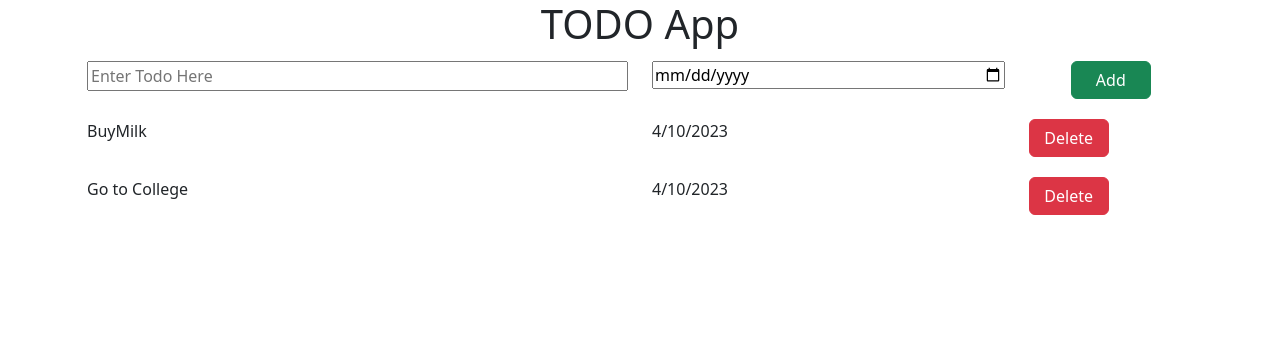
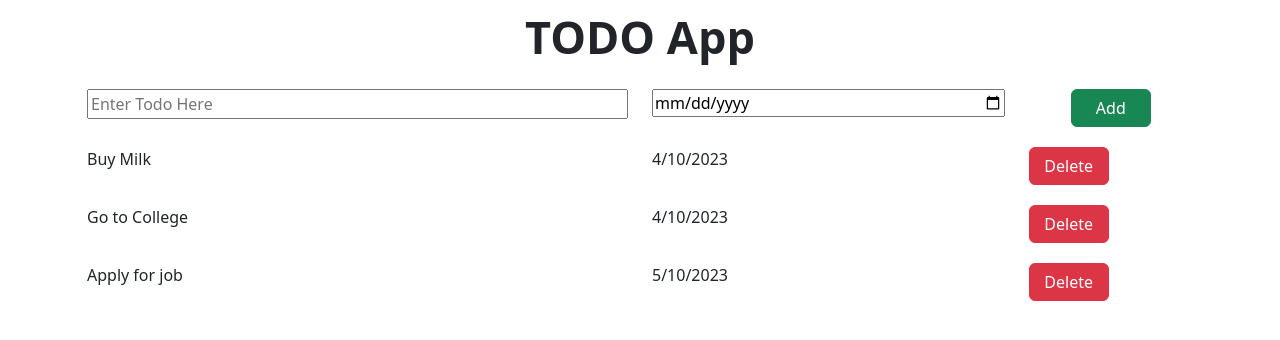
Before and after one commit to Riteshk229/React-and-Redux, a React (Vite) app: page / in a window 1280 px wide. Shown: the top 340 px of the page. Built offline with nearby package versions, Linux system fonts and the light colour scheme.

Commit message:
passed props and styled with CSS modules

```diff
--- a/src/App.css
+++ b/src/App.css
@@ -5,18 +5,8 @@
   text-align: center;
 } */
 
-h1 {
-  font-weight: 700;
-  font-size: 45px;
-  margin: 10px;
-  margin-bottom: 20px;
-}
-
 input {
   width: 100%;
-}
-.items-container {
-  text-align: left;
 }
 
 .mRow {
--- a/src/App.jsx
+++ b/src/App.jsx
@@ -1,17 +1,27 @@
 import "./App.css";
 import AppName from "./components/AppName";
 import AddTodo from "./components/AddTodo";
-import TodoItem1 from "./components/TodoItem1";
-import TodoItem2 from "./components/TodoItem2";
+import TodoItems from "./components/TodoItems";
 function App() {
+  const todoItems = [
+    {
+      name: "Buy Milk",
+      dueDate: "4/10/2023",
+    },
+    {
+      name: "Go to  College",
+      dueDate: "4/10/2023",
+    },
+    {
+      name: "Apply for job",
+      dueDate: "5/10/2023",
+    },
+  ];
   return (
     <center className="todo-container">
       <AppName />
       <AddTodo />
-      <div className="items-container">
-        <TodoItem1></TodoItem1>
-        <TodoItem2></TodoItem2>
-      </div>
+      <TodoItems todoItems={todoItems} />
     </center>
   );
 }
--- a/src/components/AppName.jsx
+++ b/src/components/AppName.jsx
@@ -1,5 +1,6 @@
+import styles from "./AppName.module.css";
 function AppName() {
-  return <h1> TODO App</h1>;
+  return <h1 className={styles.todoHeading}> TODO App</h1>;
 }
 
 export default AppName;
--- /dev/null
+++ b/src/components/AppName.module.css
@@ -0,0 +1,6 @@
+.todoHeading {
+  font-weight: 700;
+  font-size: 45px;
+  margin: 10px;
+  margin-bottom: 20px;
+}
--- a/src/components/TodoItem2.jsx
+++ b/src/components/TodoItem.jsx
@@ -1,6 +1,4 @@
-function TodoItem2() {
-  let todoName = "Go to College";
-  let todoDate = "4/10/2023";
+const TodoItem = ({ todoName, todoDate }) => {
   return (
     <div className="container">
       <div className="row mRow">
@@ -14,6 +12,6 @@ function TodoItem2() {
       </div>
     </div>
   );
-}
+};
 
-export default TodoItem2;
+export default TodoItem;
--- a/src/components/TodoItem1.jsx
+++ /dev/null
@@ -1,19 +0,0 @@
-function TodoItem1() {
-  let todoName = "BuyMilk";
-  let todoDate = "4/10/2023";
-  return (
-    <div className="container">
-      <div className="row mRow">
-        <div className="col-6">{todoName}</div>
-        <div className="col-4">{todoDate}</div>
-        <div className="col-2">
-          <button type="button" className="btn btn-danger mButton">
-            Delete
-          </button>
-        </div>
-      </div>
-    </div>
-  );
-}
-
-export default TodoItem1;
--- /dev/null
+++ b/src/components/TodoItems.jsx
@@ -0,0 +1,17 @@
+import styles from "./TodoItems.module.css";
+import TodoItem from "./TodoItem";
+const TodoItems = ({ todoItems }) => {
+  return (
+    <div className={styles.itemsContainer}>
+      {todoItems.map((item) => (
+        <TodoItem
+          key={item.name}
+          todoName={item.name}
+          todoDate={item.dueDate}
+        />
+      ))}
+    </div>
+  );
+};
+
+export default TodoItems;
--- /dev/null
+++ b/src/components/TodoItems.module.css
@@ -0,0 +1,3 @@
+.itemsContainer {
+  text-align: left;
+}
```
